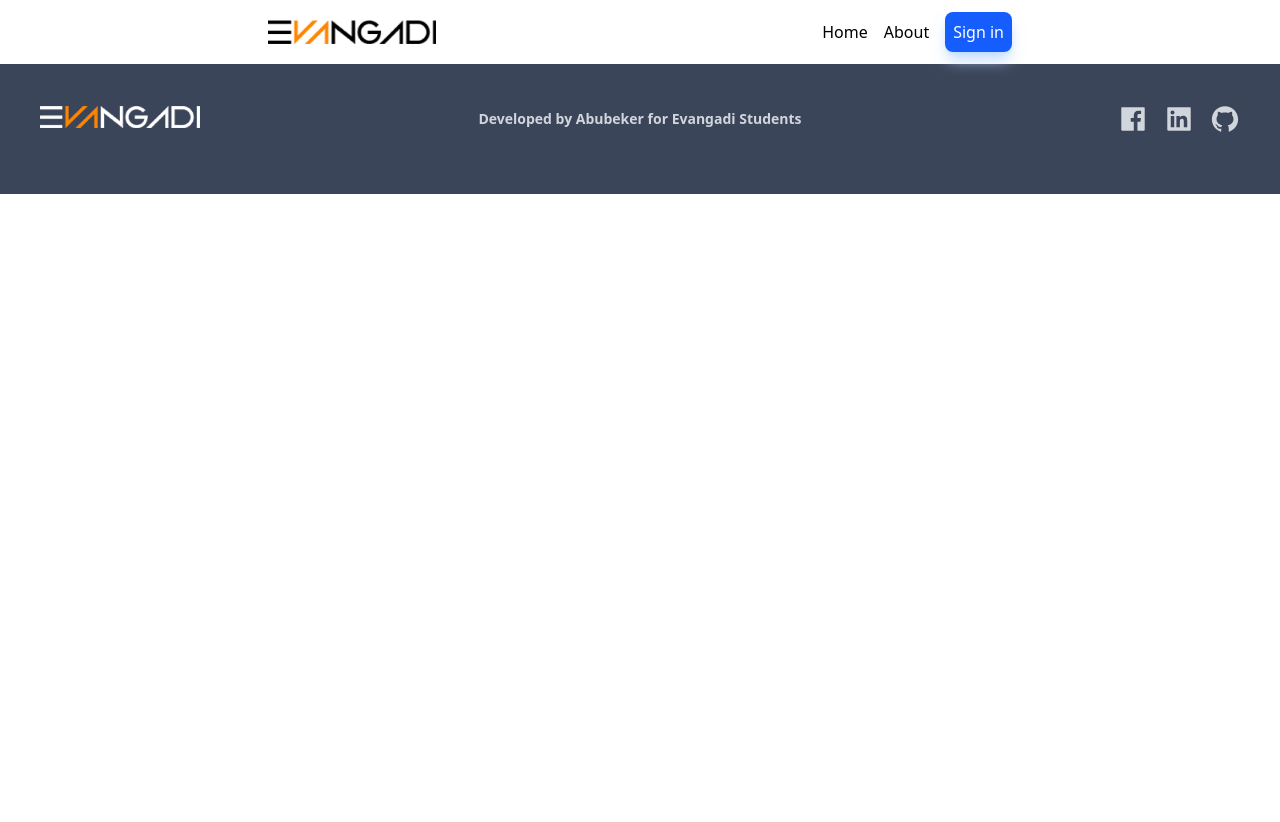
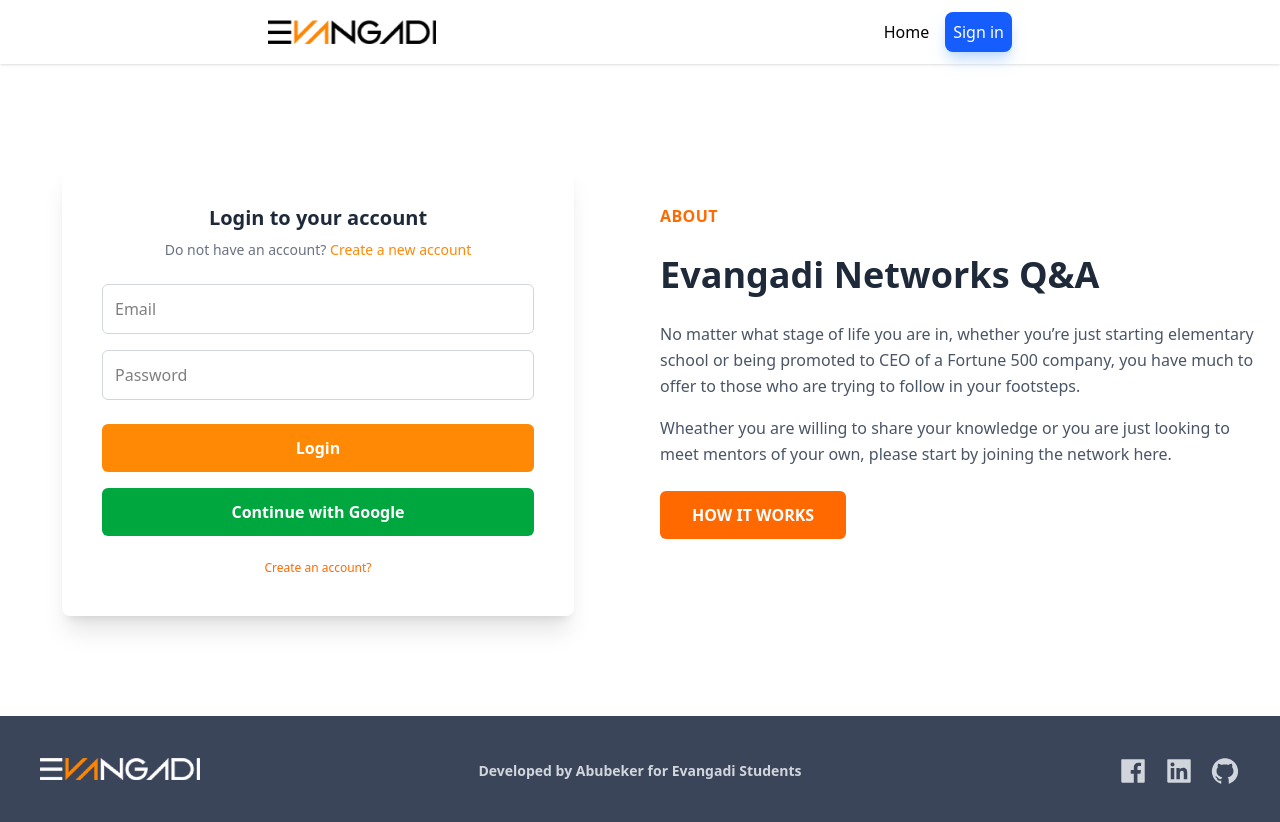
Before and after one commit to abubekernuru/evangadi-students-forum, a React (Vite) app in the folder client/: page /signin in a window 1280 px wide. Shown: the top 822 px of the page. Before the commit the page ends 800 px from the top, so only its background shows below. Built offline with nearby package versions, Linux system fonts and the light colour scheme.

Commit message:
polishment for deployment

```diff
--- a/client/src/App.jsx
+++ b/client/src/App.jsx
@@ -3,7 +3,6 @@ import Home from './pages/Home.jsx'
 import QdetailandA from './pages/QdetailandA.jsx'
 import Landing from './pages/Landing.jsx'
 import AsqQuestion from './pages/AsqQuestion.jsx'
-import About from './pages/About.jsx'
 import Header from './components/Header.jsx'
 import Footer from './components/Footer.jsx'
 import Profile from './pages/Profile.jsx'
@@ -14,9 +13,8 @@ function App() {
   <BrowserRouter>
   <Header />
     <Routes>
-      <Route path='/' element={<Landing />}></Route>
-      <Route path='/home' element={<Home />}></Route>
-      <Route path='/about' element={<About />}></Route>
+      <Route path='/signin' element={<Landing />}></Route>
+      <Route path='/' element={<Home />}></Route>
         <Route path='/qdetailanda/:id' element={<QdetailandA />}></Route>
       <Route element={<PrivateRoute />}>
         <Route path='/profile' element={<Profile />}></Route>
--- a/client/src/components/Header.jsx
+++ b/client/src/components/Header.jsx
@@ -1,10 +1,25 @@
 import {Link} from 'react-router-dom'
 import logo from '../assets/logo2.png'
 import {useSelector} from 'react-redux'
+import { useDispatch } from 'react-redux'
+import { signOutSuccess } from '../redux/userSlice'
 
 function Header() {
-    const currentUser = useSelector((state) => state.user.currentUser)
-    // console.log(currentUser)
+    const currentUser = useSelector((state) => state.user.currentUser);
+    const dispatch = useDispatch();
+        const handleSignout = async ()=>{
+            try {
+                const res = await fetch("/api/auth/signout");
+                const data = await res.json();
+                if(!res.ok){
+                    console.log(data.message || "Signout failed");
+                    return;
+                }
+                dispatch(signOutSuccess());
+            } catch (error) {
+                console.log(error)
+            }
+        }
   return (
     <header className='bg-white font-normal shadow-sm'>
         <nav className='flex justify-between p-3 items-center max-w-3xl mx-auto'>
@@ -12,16 +27,13 @@ function Header() {
                 <img src={logo} alt="logo" className="h-6 w-auto object-contain" />
             </Link>
             <ul className='flex gap-4'>
-                <Link to={'/home'}>
+                <Link to={'/'}>
                     <li className='py-2 hover:underline'>Home</li>
                 </Link>
-                <Link to={'/about'}>
-                    <li className='py-2 hover:underline'>About</li>
-                </Link>
                 {currentUser && (
-                    <Link to={'/askquestion'} className='py-2'>
-                        <li className='p-1 bg-green-600 text-white rounded-md shadow-green-200 shadow-md hover:opacity-95 text-sm'>Ask Question</li>
-                    </Link>
+                    <div onClick={handleSignout} className='py-2'>
+                        <li className='p-1 bg-blue-700 text-white rounded-md shadow-green-200 shadow-md hover:opacity-95 text-sm cursor-pointer'>Log out</li>
+                    </div>
                 )}
                 {currentUser ? (
                     <Link to={'/profile'}>
@@ -30,7 +42,7 @@ function Header() {
                         </li>
                     </Link>
                 ) :
-                <Link to={'/'}>
+                <Link to={'/signin'}>
                     <li className='px-2 py-2 bg-blue-600 text-white rounded-lg shadow-blue-200 shadow-lg hover:opacity-95'>Sign in</li>
                 </Link>
                 }
--- a/client/src/pages/About.jsx
+++ /dev/null
@@ -1,9 +0,0 @@
-import React from 'react'
-
-function About() {
-  return (
-    <div>About</div>
-  )
-}
-
-export default About
--- a/client/src/pages/AsqQuestion.jsx
+++ b/client/src/pages/AsqQuestion.jsx
@@ -51,6 +51,7 @@ function AsqQuestion() {
             <p className='text-xs text-gray-500 mb-1'>Be specific and imagine you’re asking a question to another person.</p>
             <input
               type="text"
+              required
               className='border border-gray-300 rounded-md p-3 focus:outline-none focus:ring-2 focus:ring-blue-500 transition-all' id='title'
               placeholder='e.g. How do I use Redux Persist with cookies?'
               onChange={(e)=>handleChange(e)}
@@ -64,6 +65,7 @@ function AsqQuestion() {
               id='content'
               placeholder='Explain your problem here...'
               rows={6}
+              required
               className='border border-gray-300 rounded-md p-3 focus:outline-none focus:ring-2 focus:ring-blue-500 transition-all'
               onChange={(e)=>handleChange(e)}
               ></textarea>
--- a/client/src/pages/Home.jsx
+++ b/client/src/pages/Home.jsx
@@ -21,16 +21,16 @@ function Home() {
     }
     getAllQuestions();
   },[])
-  console.log(questionData)
+  // console.log(questionData)
   return (
-    <div className='flex flex-col gap-6 max-w-3xl mx-auto p-6'>
+    <div className=' min-h-screen flex flex-col gap-6 max-w-3xl mx-auto p-6'>
   {currentUser && (
     <div className='flex justify-between items-center bg-gray-50 p-3 rounded-lg border'>
       <div className='flex items-center gap-2'>
         <img src={currentUser.avatar} className='h-8 w-8 rounded-full' alt="profile" />
         <span className='font-semibold text-sm text-gray-700'>Welcome, {currentUser.username}</span>
       </div>
-      <Link to={'/askquestion'} className='bg-blue-600 text-white px-4 py-2 text-sm font-medium rounded-md hover:bg-blue-700 transition-colors'>
+      <Link to={'/askquestion'} className='bg-green-600 text-white px-4 py-2 text-sm font-medium rounded-md hover:opacity-90 transition-all'>
         Ask a Question
       </Link>
     </div>
@@ -40,7 +40,7 @@ function Home() {
     <h2 className='text-2xl font-bold text-gray-800 border-b pb-4'>Recent Questions</h2>
 
     {questionData.length == 0 ? <Link to={'/askquestion'} className='text-red-700 font-bold text-center bg-yellow-50 text-lg block'>No questions yet, Create one!</Link> :
-    questionData.map((question)=>(<div className='flex gap-6 items-center p-4 border rounded-xl hover:shadow-md transition-shadow bg-white'>
+    questionData.map((question)=>(<div key={question._id} className='flex gap-6 items-center p-4 border rounded-xl hover:shadow-md transition-shadow bg-white'>
       <div className='flex flex-col items-center min-w-17.5'>
         <img src={question.userRef?.avatar} alt="profile"
             className='h-12 w-12 rounded-full ring-2 ring-blue-100 p-0.5' />
--- a/client/src/pages/Landing.jsx
+++ b/client/src/pages/Landing.jsx
@@ -3,9 +3,9 @@ import SignIn from './SignIn'
 import SignUp from './SignUp'
 
 function Landing() {
-  const [isLogin, setIsLogin] = useState(false)
+  const [isLogin, setIsLogin] = useState(true)
   return (
-    <section className="max-w-7xl mx-auto px-4 py-20 flex flex-col md:flex-row gap-10 items-center">
+    <section className="max-w-7xl mx-auto px-4 py-20 flex flex-col md:flex-row gap-10">
       <div className="w-full md:w-1/2">
         {isLogin
           ?
@@ -15,7 +15,7 @@ function Landing() {
         }
       </div>
       {/* About section */}
-      <div className="w-full md:w-1/2 flex flex-col gap-6">
+      <div className="w-full md:w-1/2 flex flex-col gap-6 pt-10 mt-5">
           <h5 className="text-orange-500 font-semibold uppercase tracking-wide">About</h5>
           <h1 className="text-4xl font-bold text-gray-800 leading-tight">
             Evangadi Networks Q&A
--- a/client/src/pages/Profile.jsx
+++ b/client/src/pages/Profile.jsx
@@ -83,7 +83,7 @@ function Profile() {
     }
     const handleChange = (e)=>{
         if (e.target.value === "") {
-        const { [e.target.id]: removed, ...rest } = formData;
+        const { [e.target.id]: _, ...rest } = formData;
         setFormData(rest);
     } else {
         setFormData({ ...formData, [e.target.id]: e.target.value });
--- a/client/src/pages/SignIn.jsx
+++ b/client/src/pages/SignIn.jsx
@@ -33,7 +33,7 @@ function SignIn({switchToSignUp}) {
         }
         dispatch(signInSuccess(data))
         // localStorage.setItem('token', data.token);
-        navigate('/home')
+        navigate('/')
     } catch (error) {
       dispatch(signInFailure(error.message))
     }
--- a/client/src/pages/SignUp.jsx
+++ b/client/src/pages/SignUp.jsx
@@ -36,7 +36,7 @@ function SignUp({switchToSignIn}) {
         return;
       }
       dispatch(signInSuccess(data));
-      navigate('/home')
+      navigate('/')
     } catch (error) {
       console.log(error)
       dispatch(signInFailure(error.message) || "Signup failed");
```
